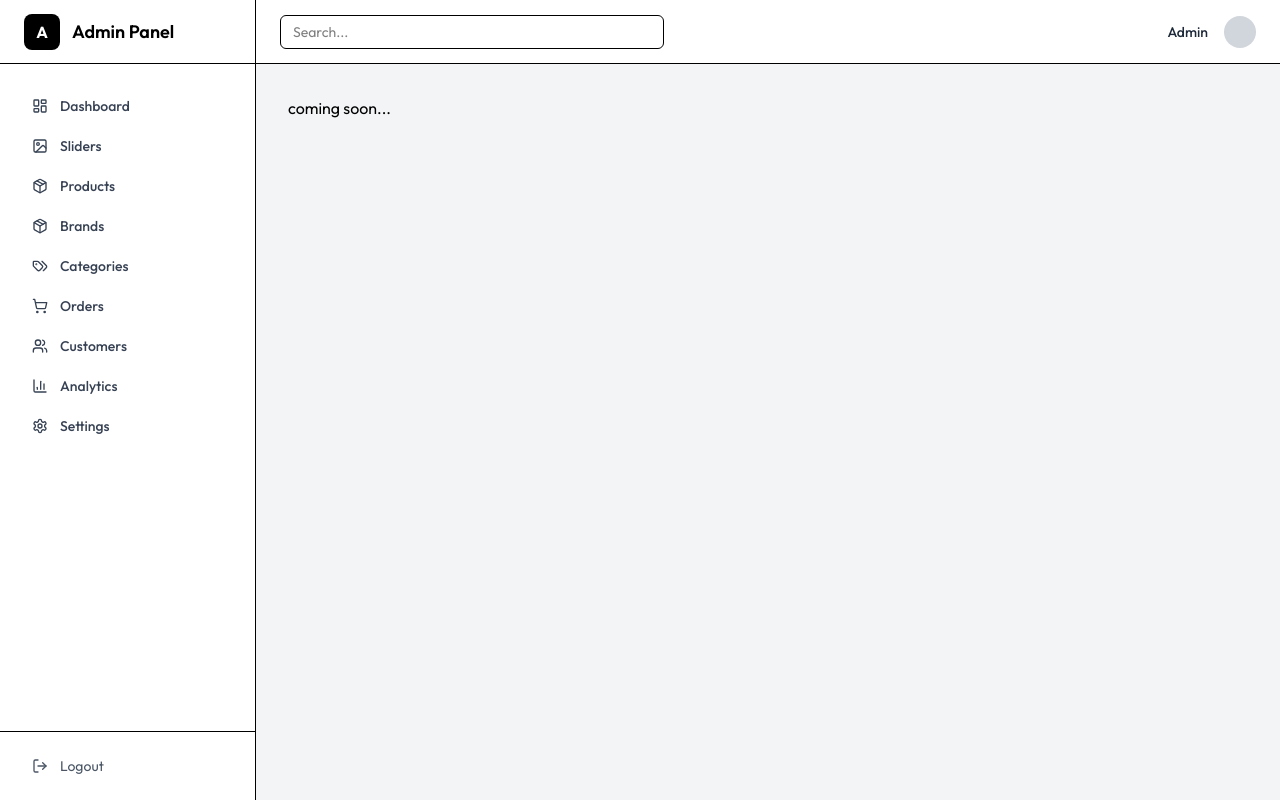
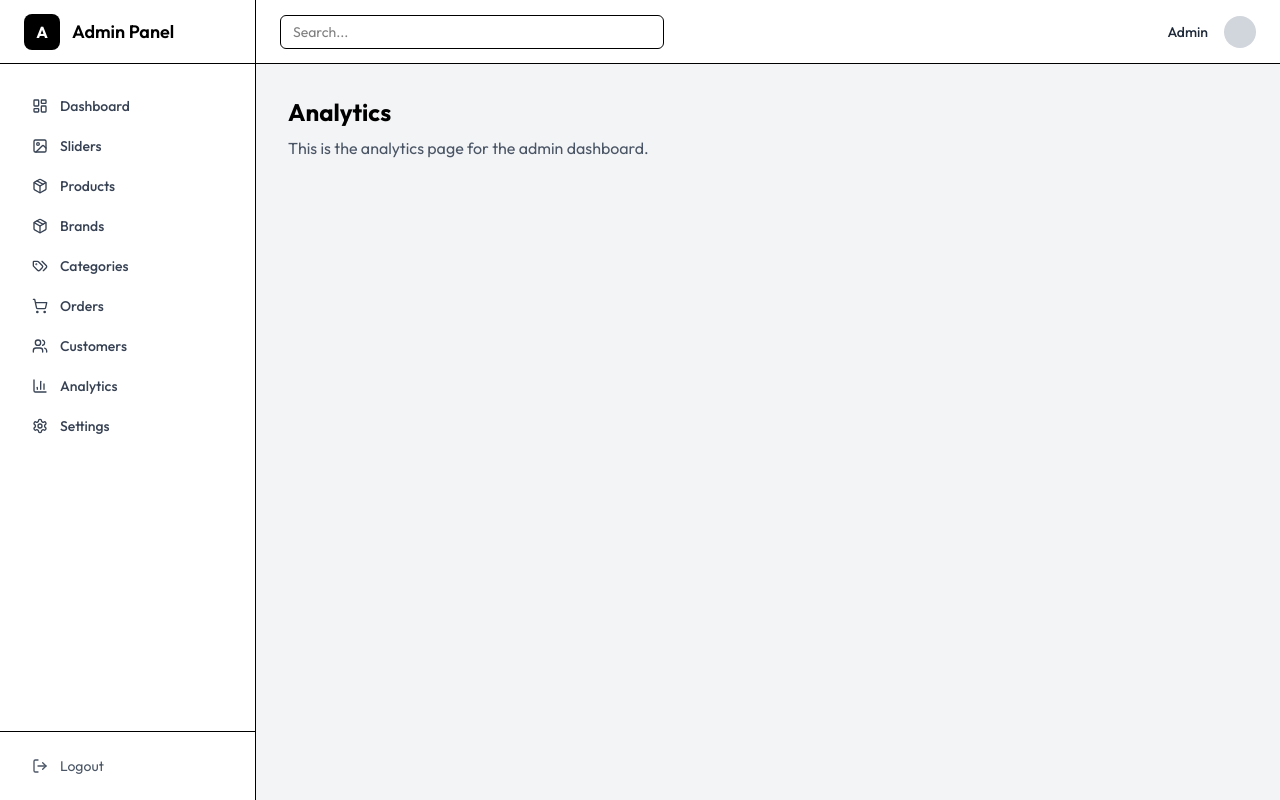
Before and after one commit to RegastaMc/vgt_v2, a Next.js app: page /admin/1/analytics in a window 1280 px wide. Built offline with nearby package versions, Linux system fonts and the light colour scheme.

Commit message:
added analytics page

```diff
--- a/src/app/admin/[id]/analytics/page.tsx
+++ b/src/app/admin/[id]/analytics/page.tsx
@@ -1,5 +1,10 @@
 import React from "react";
 
 export default function page() {
-  return <div>coming soon...</div>;
+  return (
+    <div>
+      <h1 className="text-2xl font-bold">Analytics</h1>
+      <p className="text-gray-600 mt-2">This is the analytics page for the admin dashboard.</p>
+    </div>
+  );
 }
```
